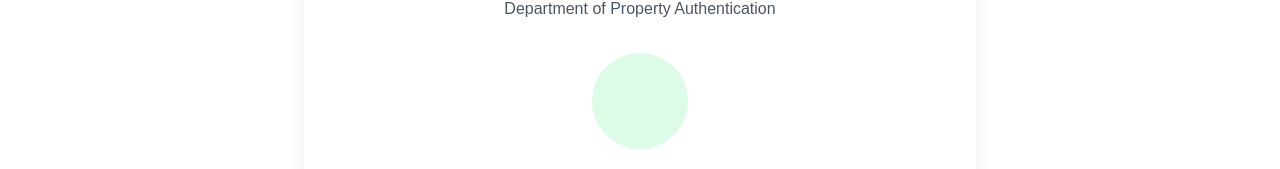
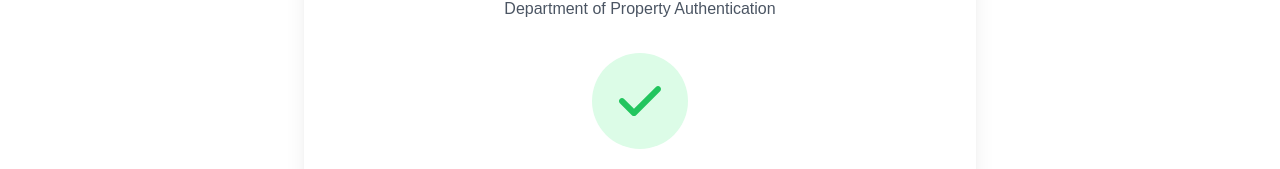
Before and after one commit to YacineMathurin/property-hub, a Next.js app: page /check-it in a window 1280 px wide. Shown: the part 181-350 px from the top of the page. Built offline with nearby package versions, Linux system fonts and the light colour scheme.

Commit message:
feat: fontawesome component

```diff
--- a/app/check-it/page.tsx
+++ b/app/check-it/page.tsx
@@ -1,3 +1,6 @@
+import { FontAwesomeIcon } from "@fortawesome/react-fontawesome";
+import { faCheck } from "@fortawesome/free-solid-svg-icons";
+
 export default function CheckIt() {
   return (
     <div className="min-h-screen flex flex-col items-center justify-center p-4">
@@ -13,7 +16,11 @@
 
         <div className="flex flex-col items-center justify-center mb-8">
           <div className="w-24 h-24 bg-green-100 rounded-full flex items-center justify-center mb-4">
-            <i className="fas fa-check text-5xl text-green-500"></i>
+            {/* <i className="fas fa-check text-5xl text-green-500"></i> */}
+            <FontAwesomeIcon
+              icon={faCheck}
+              className="fas fa-check text-5xl text-green-500"
+            />
           </div>
           <h2 className="text-2xl font-semibold text-green-600">Verified</h2>
           <p className="text-gray-600 mt-2">
--- a/app/layout.tsx
+++ b/app/layout.tsx
@@ -3,6 +3,10 @@
 import React, { useState } from "react";
 import { Menu, X, User, LogOut, Home as HomeIcon } from "lucide-react";
 import "./globals.css";
+
+import { config } from "@fortawesome/fontawesome-svg-core";
+import "@fortawesome/fontawesome-svg-core/styles.css";
+config.autoAddCss = false;
 
 const geistSans = Geist({
   variable: "--font-geist-sans",
--- a/package.json
+++ b/package.json
@@ -9,11 +9,13 @@
     "lint": "next lint"
   },
   "dependencies": {
+    "@fortawesome/fontawesome-svg-core": "^6.7.2",
+    "@fortawesome/free-solid-svg-icons": "^6.7.2",
+    "@fortawesome/react-fontawesome": "^0.2.2",
     "@radix-ui/react-slider": "^1.2.3",
     "@radix-ui/react-slot": "^1.1.2",
     "class-variance-authority": "^0.7.1",
     "clsx": "^2.1.1",
-    "font-awesome": "^4.7.0",
     "lucide-react": "^0.475.0",
     "next": "15.1.0",
     "react": "^19.0.0",
```
Also changed, not shown: 1 other file (tests, documents, lock files or other folders).
